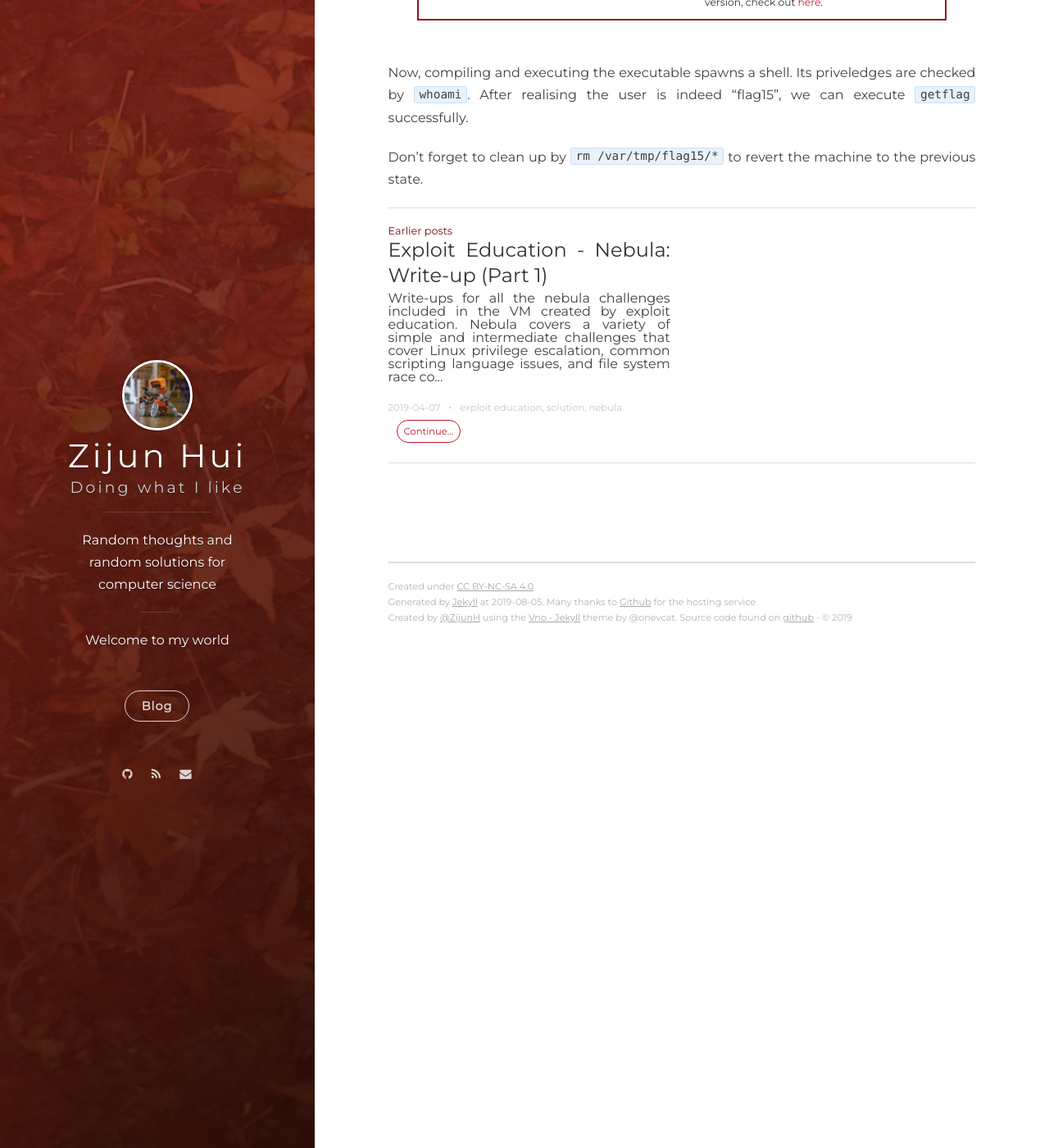
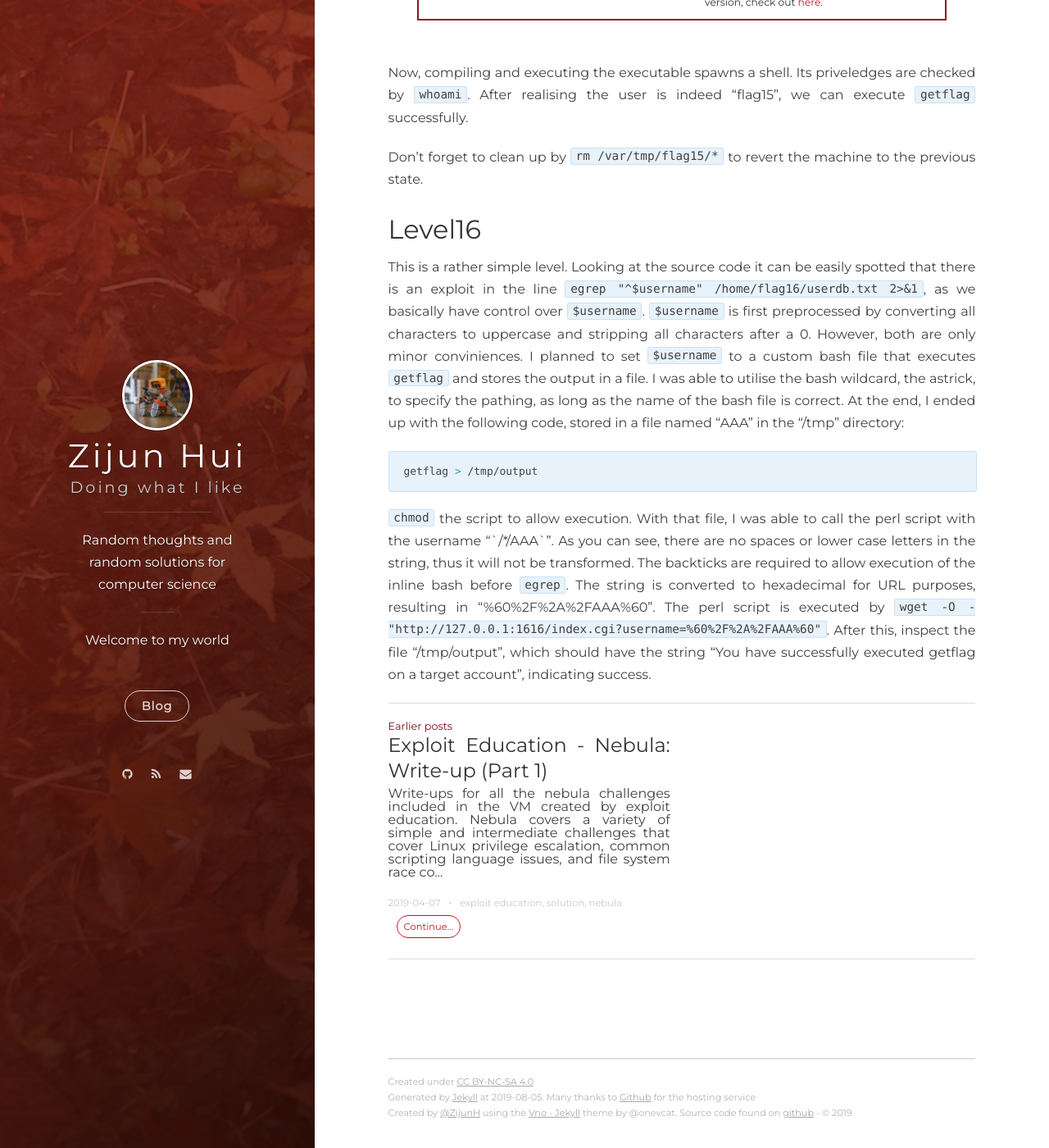
Before and after one commit to ZijunH/zijunh.github.io, a Jekyll site: the page built from _posts/2019-06-25-nebulla-part-2.md, in a window 1280 px wide and 1400 px high, scrolled down 9477 px. Shown: the whole window at 82% size. Built offline with Jekyll 4.4.1, drawn with Linux system fonts in a browser that asks for light colours; nearby versions of some CDN libraries; comment, search, counter and statistics services are not loaded.

Commit message:
Content update

````diff
--- a/_posts/2019-06-25-nebulla-part-2.md
+++ b/_posts/2019-06-25-nebulla-part-2.md
@@ -323,3 +323,13 @@ This time, the error "Inconsistency detected by ld.so: dl-lookup.c: 169: check_m
 Now, compiling and executing the executable spawns a shell. Its priveledges are checked by `whoami`. After realising the user is indeed "flag15", we can execute `getflag` successfully.
 
 Don't forget to clean up by `rm /var/tmp/flag15/*` to revert the machine to the previous state.
+
+## Level16
+
+This is a rather simple level. Looking at the source code it can be easily spotted that there is an exploit in the line `egrep "^$username" /home/flag16/userdb.txt 2>&1`, as we basically have control over `$username`. `$username` is first preprocessed by converting all characters to uppercase and stripping all characters after a 0. However, both are only minor conviniences. I planned to set `$username` to a custom bash file that executes `getflag` and stores the output in a file. I was able to utilise the bash wildcard, the astrick, to specify the pathing, as long as the name of the bash file is correct. At the end, I ended up with the following code, stored in a file named "AAA" in the "/tmp" directory:
+
+```bash
+getflag > /tmp/output
+```
+
+`chmod` the script to allow execution. With that file, I was able to call the perl script with the username "\`/\*/AAA\`". As you can see, there are no spaces or lower case letters in the string, thus it will not be transformed. The backticks are required to allow execution of the inline bash before `egrep`. The string is converted to hexadecimal for URL purposes, resulting in "%60%2F%2A%2FAAA%60". The perl script is executed by `wget -O - "http://127.0.0.1:1616/index.cgi?username=%60%2F%2A%2FAAA%60"`. After this, inspect the file "/tmp/output", which should have the string "You have successfully executed getflag on a target account", indicating success.
````
